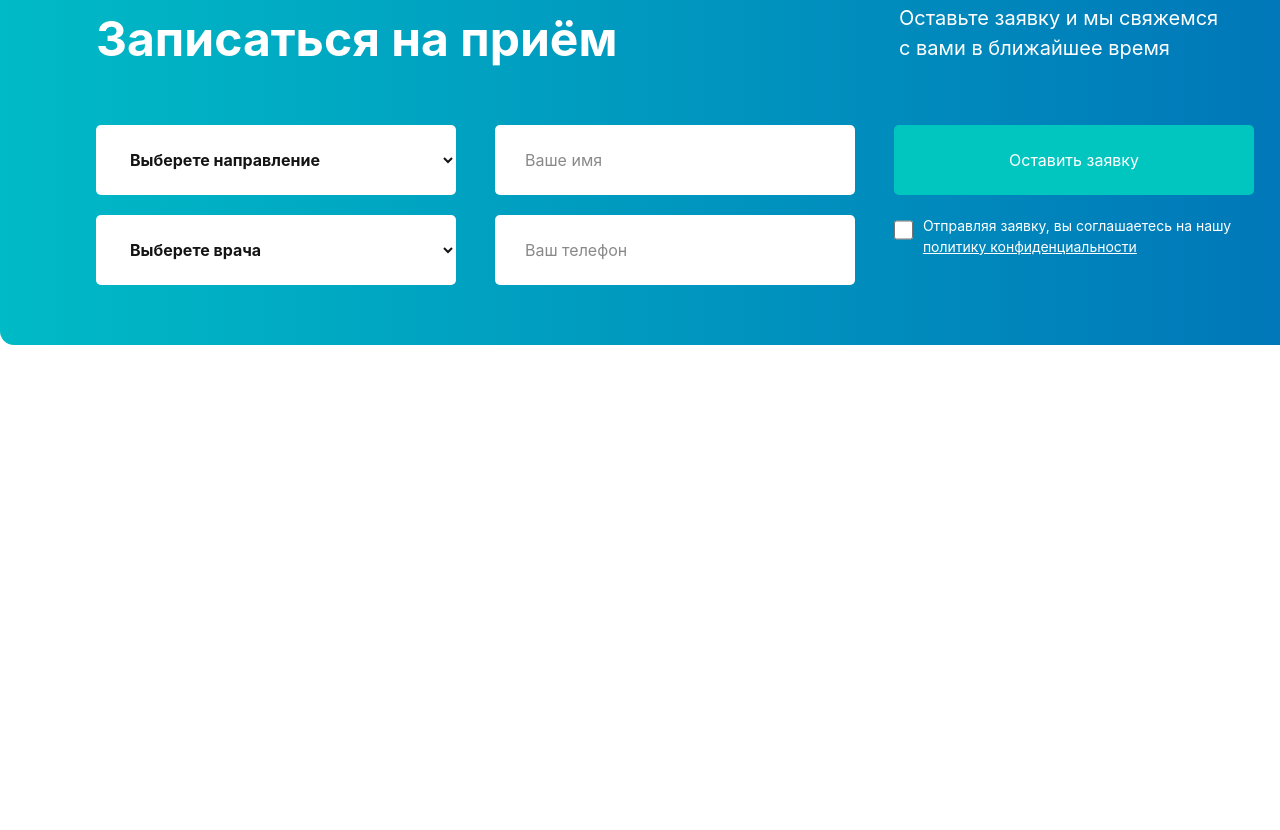
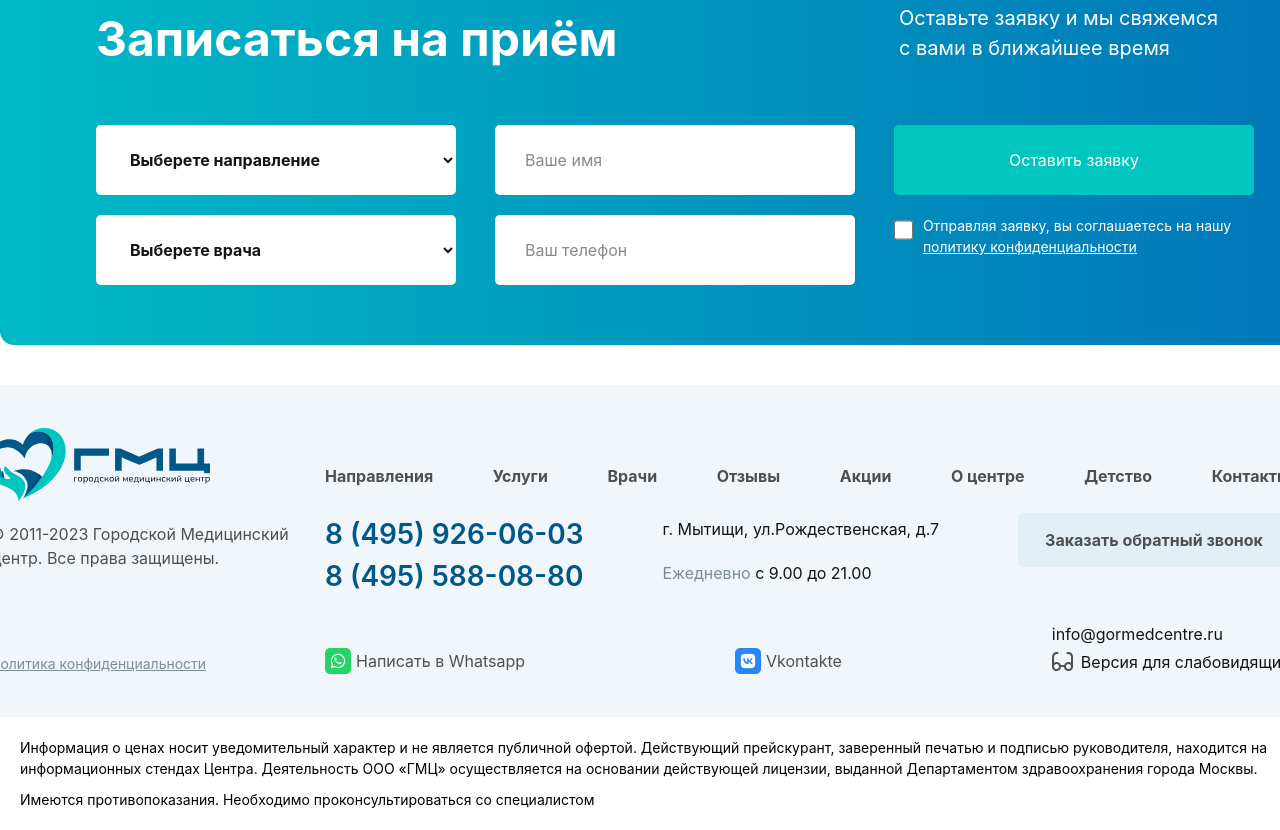
Before and after one commit to ramaz1k/exam-4, a website: page index.html in a window 1280 px wide. Shown: the part 8950-9780 px from the top of the page. Before the commit the page ends 9295 px from the top, so only its background shows below. Drawn offline with nearby package versions, Linux system fonts and the light colour scheme; files that its build step writes are made by us from their sources.

Commit message:
created: footer

```diff
--- a/index.html
+++ b/index.html
@@ -548,5 +548,63 @@
             </div>
         </section>
     </main>
+
+    <footer>
+        <section class="w-full py-[23px] mt-[40px] flex justify-center items-center bg-[#F0F6F9]">
+            <div class="w-full p-5 lg:w-[1350px] flex flex-col gap-[30px] lg:flex-row justify-between lg:items-end">
+                <div class="w-full lg:w-[305px] flex flex-col lg:h-[246px] justify-between gap-[25px] items-center lg:items-start">
+                    <div class="flex flex-col gap-[20px] items-center lg:items-start">
+                        <img class="w-[148px] lg:w-[220px]" src="./images/logo.svg" alt="">
+                        <p class="text-[#4F4F4F]">© 2011-2023 Городской Медицинский Центр. Все права защищены.</p>
+                    </div>
+                    <p class="text-[14px] text-[#7F8D94] underline">Политика конфиденциальности</p>
+                </div>
+                <div class="w-full lg:w-[965px] pt-[25px] flex flex-col justify-between items-center lg:items-start gap-[25px]">
+                    <nav class="w-full justify-between flex flex-col gap-[15px] lg:flex-row text-[#4F4F4F] font-bold text-center lg:text-start">
+                        <p>Направления</p>
+                        <p>Услуги</p>
+                        <p>Врачи</p>
+                        <p>Отзывы</p>
+                        <p>Акции</p>
+                        <p>О центре</p>
+                        <p>Детство</p>
+                        <p>Контакты</p>
+                    </nav>
+                    <div class="flex flex-col lg:flex-row gap-[25px] w-full justify-between items-center lg:items-start">
+                        <div class="flex flex-col">
+                            <p class="text-[#00578A] text-[28px] font-semibold">8 (495) 926-06-03</p>
+                            <p class="text-[#00578A] text-[28px] font-semibold">8 (495) 588-08-80</p>
+                        </div>
+                        <div class="flex flex-col gap-[20px] text-center lg:text-start mt-1">
+                            <p class="text-[#141414]">г. Мытищи, ул.Рождественская, д.7</p>
+                            <p class="text-[#141414]"><span class="text-[#7F8D94]">Ежедневно</span> с 9.00 до 21.00</p>
+                        </div>
+                        <button class="w-full lg:w-[272px] h-[54px] rounded-[5px] bg-[#E3EFF5] text-[#4F4F4F] font-bold">Заказать обратный звонок</button>
+                    </div>
+                    <div class="flex flex-col lg:flex-row gap-[25px] w-full justify-between items-center lg:items-end">
+                        <div class="flex gap-[5px] items-center">
+                            <img class="w-[26px] h-[26px]" src="./images/social (1).png" alt="">
+                            <p class="text-[#4F4F4F]">Написать в Whatsapp</p>
+                        </div>
+                        <div class="flex gap-[5px] items-center">
+                            <img class="w-[26px] h-[26px]" src="./images/social (2).png" alt="">
+                            <p class="text-[#4F4F4F]">Vkontakte</p>
+                        </div>
+                        <div class="flex flex-col gap-1 text-center lg:text-start">
+                            <p class="text-[#141414]">info@gormedcentre.ru</p>
+                            <div class="flex gap-2 items-center">
+                                <img class="w-[21px] h-[19px]" src="./images/icon (14).png" alt="">
+                                <p class="text-[#141414]">Версия для слабовидящих</p>
+                            </div>
+                        </div>
+                    </div>
+                </div>
+            </div>
+        </section>
+        <section class="w-full p-5 lg:w-[1350px] flex flex-col gap-[10px] text-[14px] m-auto text-center lg:text-start">
+            <p>Информация о ценах носит уведомительный характер и не является публичной офертой. Действующий прейскурант, заверенный печатью и подписью руководителя, находится на информационных стендах Центра. Деятельность ООО «ГМЦ» осуществляется на основании действующей лицензии, выданной Департаментом здравоохранения города Москвы.</p>
+            <p>Имеются противопоказания. Необходимо проконсультироваться со специалистом</p>
+        </section>
+    </footer>
 </body>
 </html>
```
Also changed, not shown: images/social (1).png (added), images/social (2).png (added).
